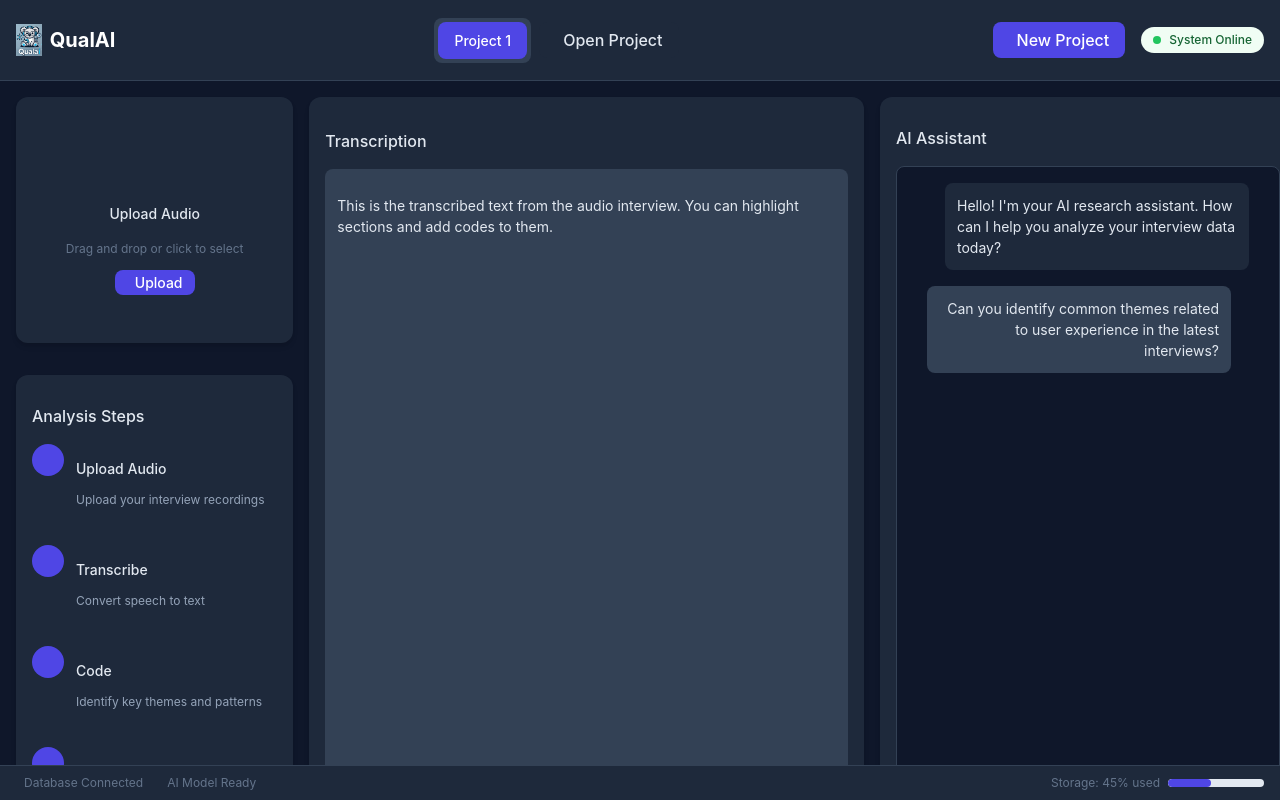
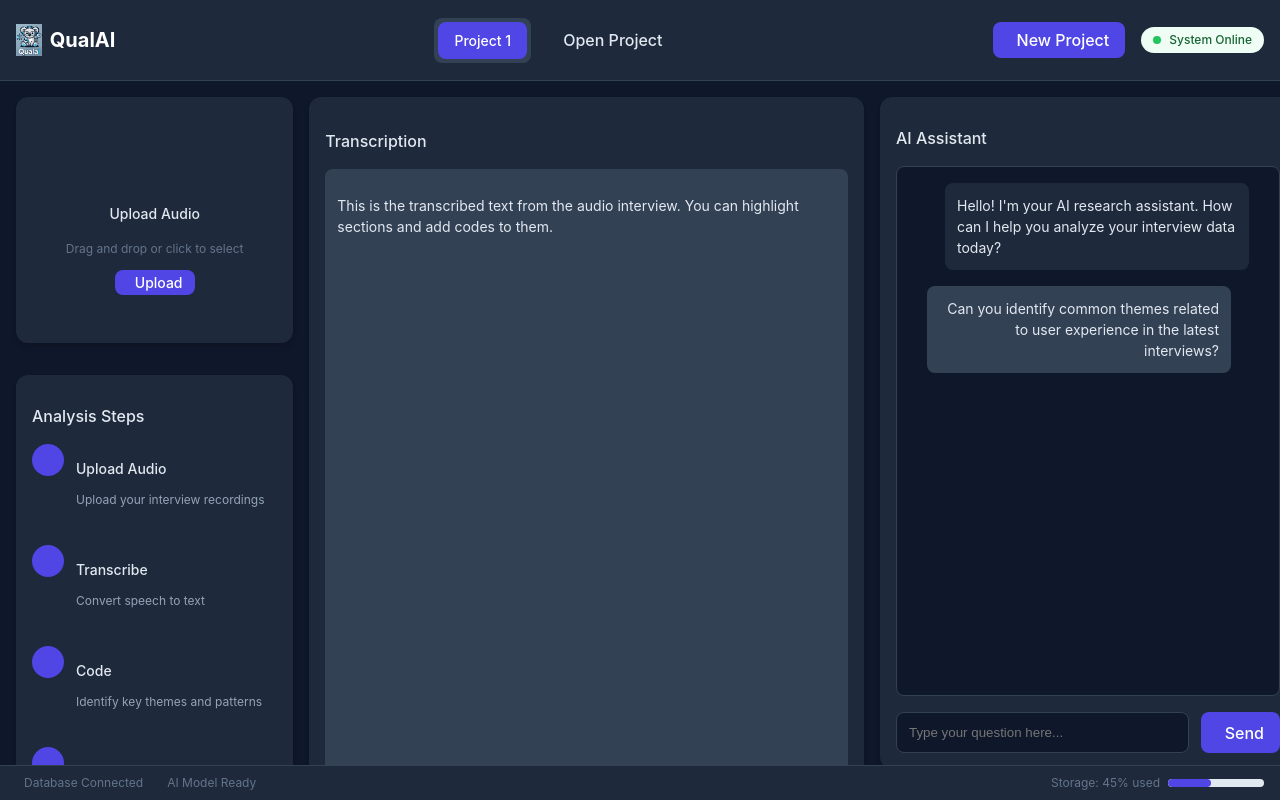
Before and after one commit to Monash-FIT3170/2025W2-QualAI, a React (Vite) app in the folder client/: page / in a window 1280 px wide. Shown: the top 800 px of the page. Built offline with nearby package versions, Linux system fonts and the light colour scheme.

Commit message:
Made only the AI assistant chat scrollable

```diff
--- a/client/src/assets/styles/AIAssistant.css
+++ b/client/src/assets/styles/AIAssistant.css
@@ -3,7 +3,7 @@
     border-radius: 0.75rem;
     box-shadow: 0 4px 6px -1px rgba(0, 0, 0, 0.1), 0 2px 4px -1px rgba(0, 0, 0, 0.06);
     padding: 1rem;
-    height: 100%;
+    height: 80vh;
     display: flex;
     flex-direction: column;
   }
@@ -12,6 +12,7 @@
     display: flex;
     flex-direction: column;
     flex: 1;
+    min-height: 0;
   }
 
   .chat-messages {
@@ -22,6 +23,7 @@
     background-color: #0f172a;
     padding: 1rem;
     margin-bottom: 1rem;
+    min-height: 0;
   }
 
   .chat-message {
```
